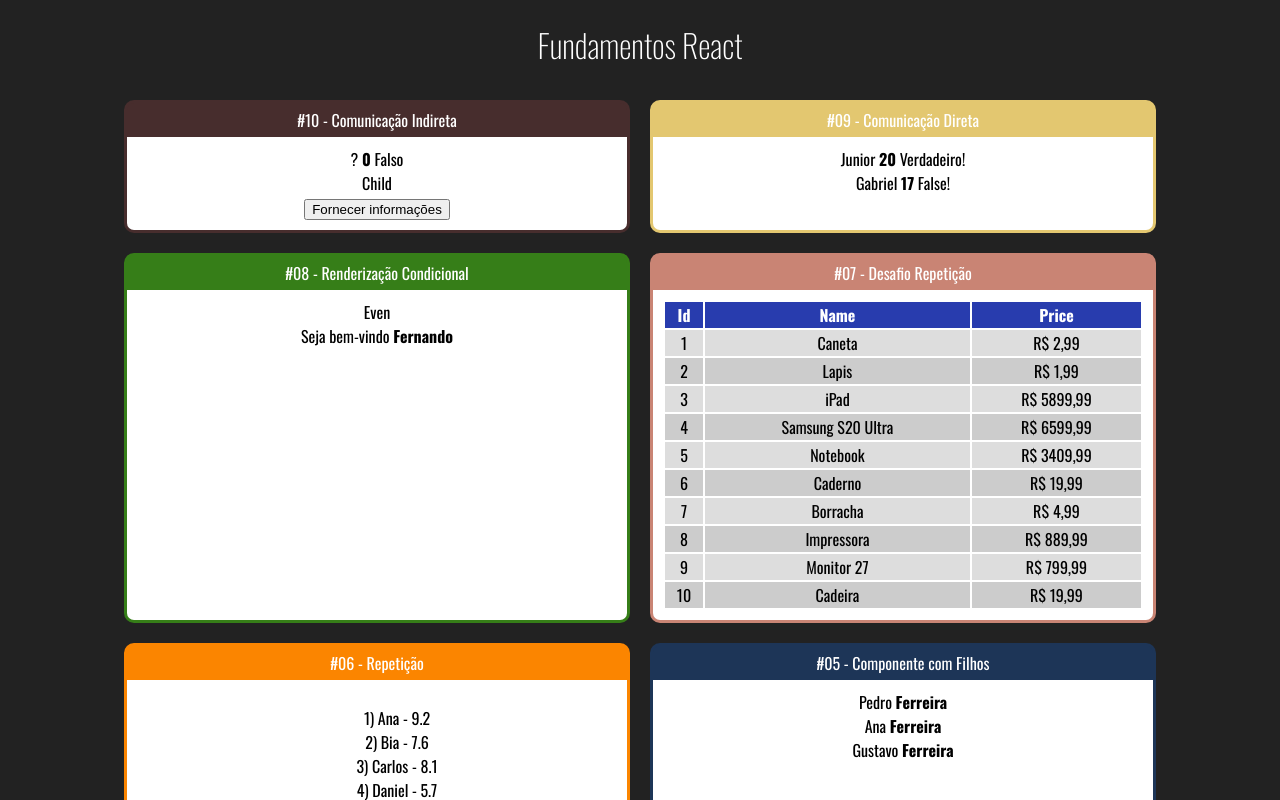
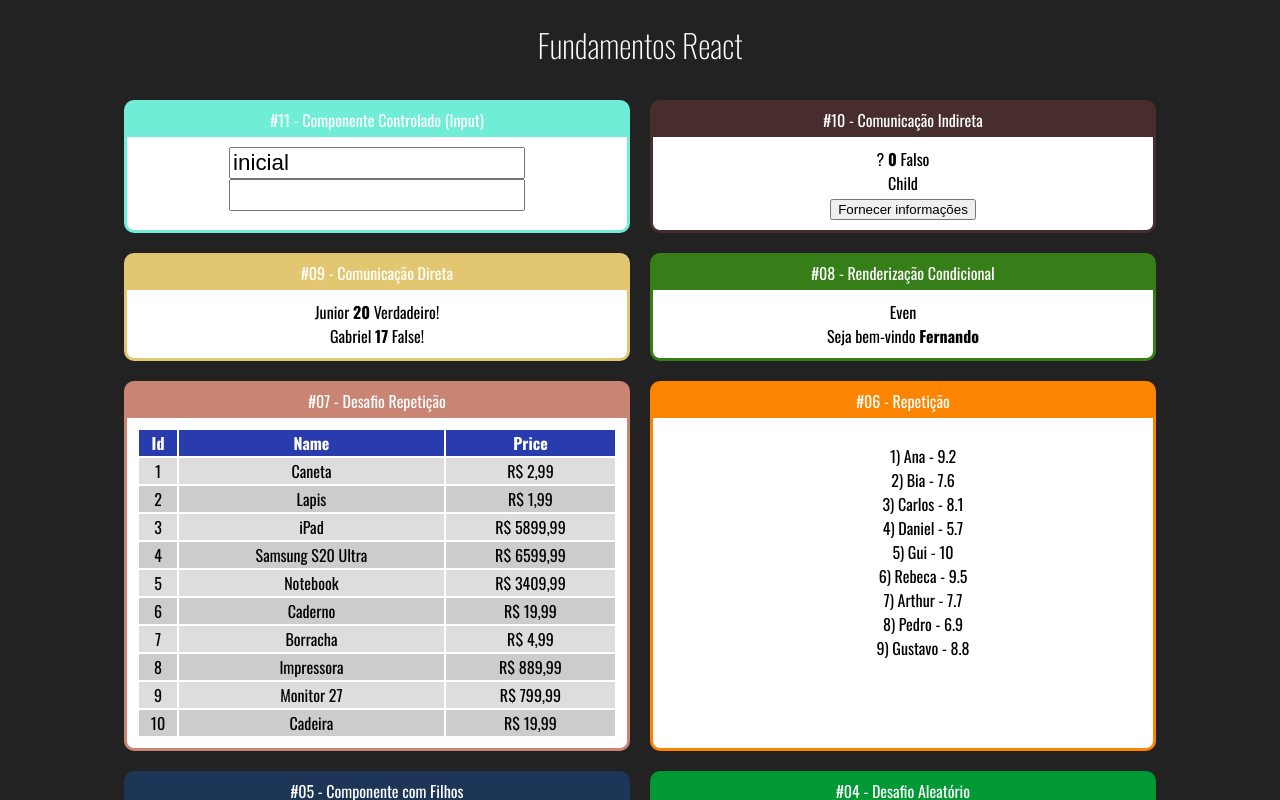
Before and after one commit to rafaelledo/fundamentos-react, a React (Create React App) app: page / in a window 1280 px wide. Shown: the top 800 px of the page. Built offline with nearby package versions, Linux system fonts and the light colour scheme.

Commit message:
12th commit

```diff
--- a/src/App.jsx
+++ b/src/App.jsx
@@ -1,6 +1,7 @@
 import React from 'react'
 import App from './App.css'
 
+import Input from './components/form/Input'
 import IndirectChild from './components/communication/IndirectChild'
 import IndirectParent from './components/communication/IndirectParent'
 import ParentDirect from './components/communication/ParentDirect'
@@ -21,6 +22,10 @@
     <h1>Fundamentos React</h1>
 
     <div className="Cards">
+      <Card titulo="#11 - Componente Controlado (Input)" color="#6FEDD6">
+        <Input></Input>
+      </Card>
+
       <Card titulo="#10 - Comunicação Indireta" color="#472D2D">
         <IndirectParent></IndirectParent>
       </Card>
--- /dev/null
+++ b/src/components/form/Input.css
@@ -0,0 +1,3 @@
+.Input input {
+  font-size: 1.4rem;
+}
--- /dev/null
+++ b/src/components/form/Input.jsx
@@ -0,0 +1,18 @@
+import './Input.css'
+import React, { useState } from "react"
+
+export default props => {
+
+  const [value, setValue] = useState('inicial')
+
+  function whenChange(e) {
+    setValue(e.target.value)
+  }
+
+  return (
+    <div className="Input">
+      <input value={value} onChange={whenChange} />
+      <input value={undefined} />
+    </div>
+  )
+}
```
